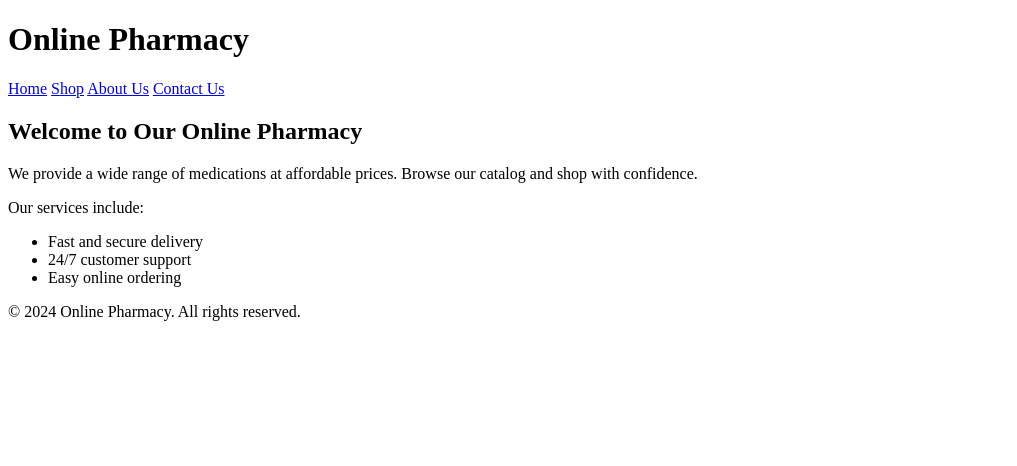
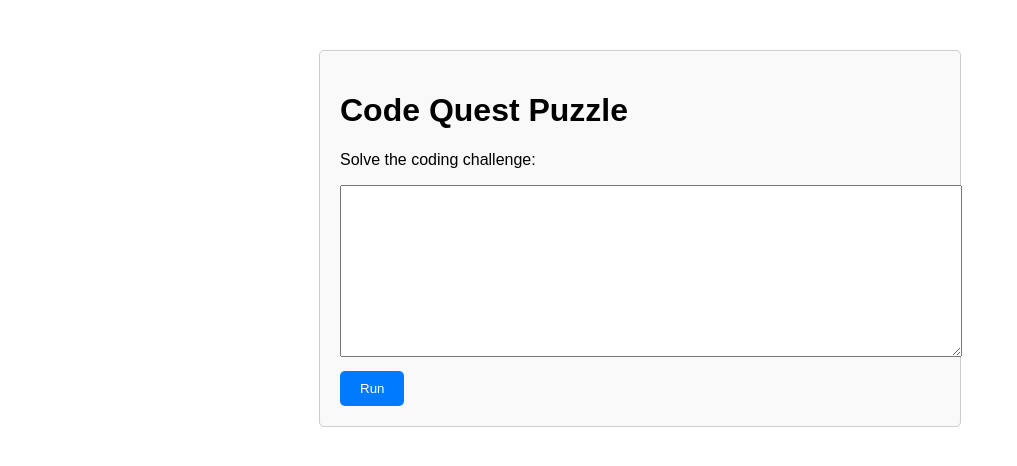
Before and after one commit to SBalasuryas/Number-Guessing-Game, a plain HTML site: page index.html in a window 1280 px wide. Shown: the whole page, without its empty margins (0-1017 px from the left). Drawn offline with Linux system fonts and the light colour scheme.

Commit message:
Add files via upload
add more in the webpades

```diff
--- a/index.html
+++ b/index.html
@@ -3,36 +3,19 @@
 <head>
     <meta charset="UTF-8">
     <meta name="viewport" content="width=device-width, initial-scale=1.0">
-    <title>Online Pharmacy</title>
-
+    <title>Code Quest Puzzle</title>
+    <link rel="stylesheet" href="puzzle.css">
+    <link rel="js" href="puzzlejs.js">
 </head>
 <body>
+    <div class="container">
+        <h1>Code Quest Puzzle</h1>
+        <p>Solve the coding challenge:</p>
+        <textarea id="codeInput" rows="10" cols="50"></textarea>
+        <button onclick="runCode()">Run</button>
+        <div id="output"></div>
+    </div>
 
-<header>
-    <h1>Online Pharmacy</h1>
-</header>
-
-<nav>
-    <a href="#">Home</a>
-    <a href="#">Shop</a>
-    <a href="#">About Us</a>
-    <a href="#">Contact Us</a>
-</nav>
-
-<div>
-    <h2>Welcome to Our Online Pharmacy</h2>
-    <p>We provide a wide range of medications at affordable prices. Browse our catalog and shop with confidence.</p>
-    <p>Our services include:</p>
-    <ul>
-        <li>Fast and secure delivery</li>
-        <li>24/7 customer support</li>
-        <li>Easy online ordering</li>
-    </ul>
-</div>
-
-<footer>
-    <p>&copy; 2024 Online Pharmacy. All rights reserved.</p>
-</footer>
-
+    <script src="script.js"></script>
 </body>
 </html>
--- /dev/null
+++ b/puzzle.css
@@ -0,0 +1,31 @@
+body {
+    font-family: Arial, sans-serif;
+}
+
+.container {
+    max-width: 600px;
+    margin: 50px auto;
+    padding: 20px;
+    border: 1px solid #ccc;
+    border-radius: 5px;
+    background-color: #f9f9f9;
+}
+
+button {
+    padding: 10px 20px;
+    background-color: #007bff;
+    color: #fff;
+    border: none;
+    border-radius: 5px;
+    cursor: pointer;
+}
+
+button:hover {
+    background-color: #0056b3;
+}
+
+textarea {
+    width: 100%;
+    padding: 10px;
+    margin-bottom: 10px;
+}
```
Also changed, not shown: puzzlejs.js (added, +19 -0 lines).
